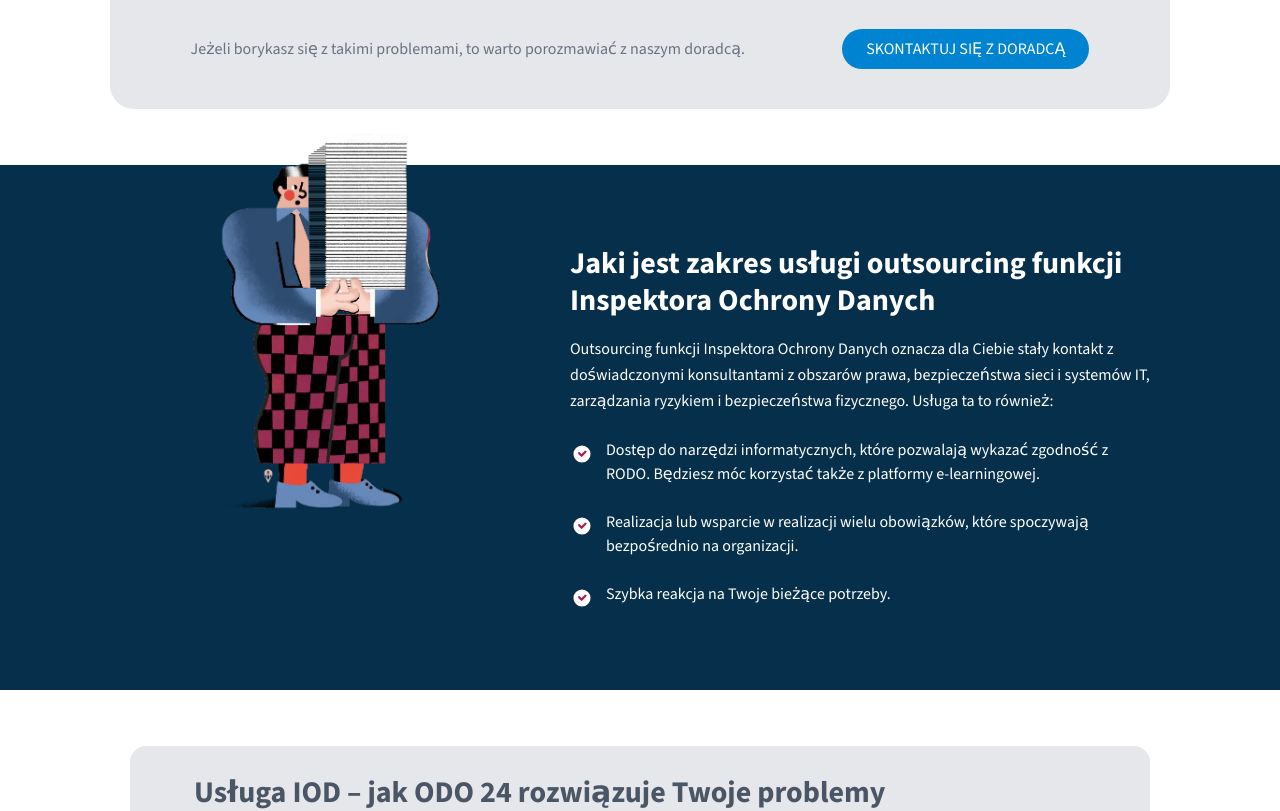
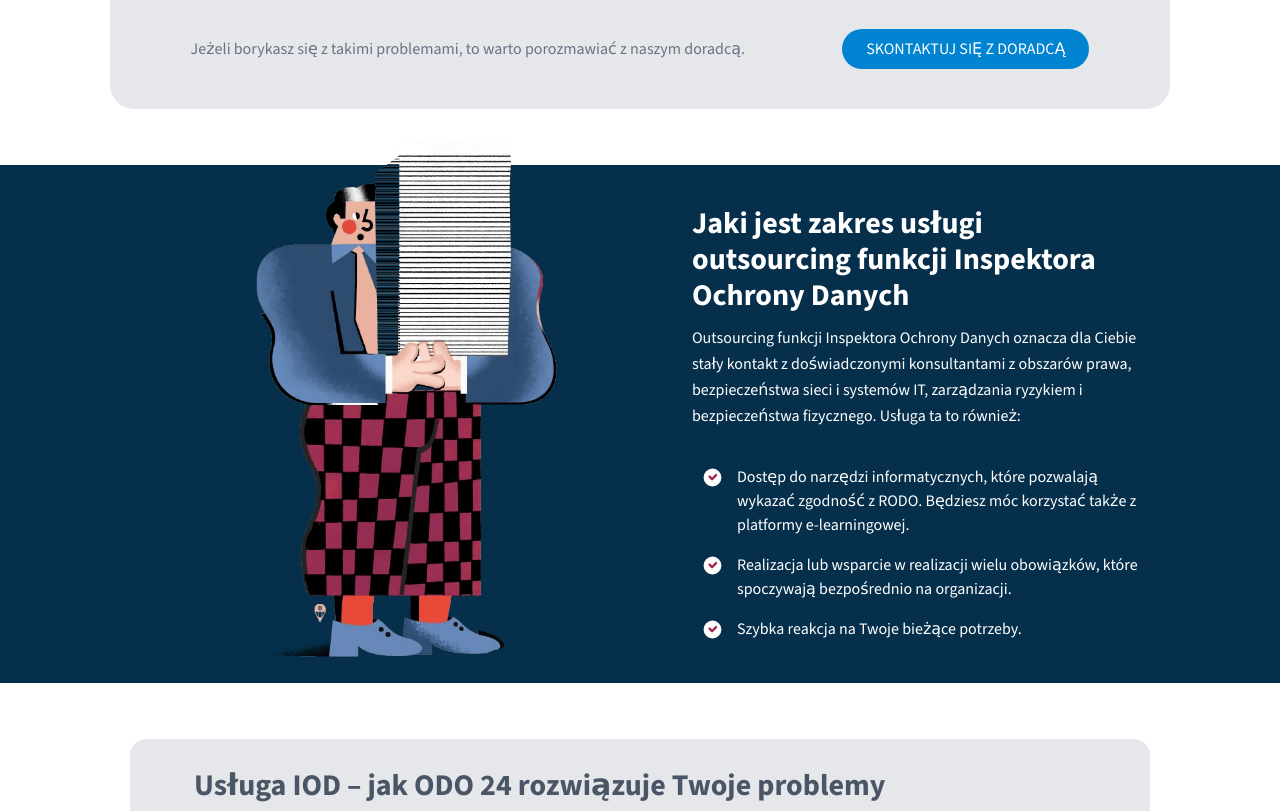
Before and after one commit to joemar-ceneza/odo24, a Next.js app: page /oferta/1 in a window 1280 px wide. Shown: the part 1280-2091 px from the top of the page. Built offline with nearby package versions, Linux system fonts and the light colour scheme.

Commit message:
refractor: update IodScopeSection layout and styles to match IodDeliverableSection design

```diff
--- a/src/components/IodScopeSection.tsx
+++ b/src/components/IodScopeSection.tsx
@@ -1,27 +1,18 @@
 import { iodScope } from "@/lib/iod-data";
 import Image from "next/image";
 
-export default function IodScopeSection() {
+export default function IodDeliverablesSection() {
   return (
-    <section className="bg-sky-950 text-white">
-      <div className="max-w-[1060px] w-full mx-auto flex items-center justify-between px-5 py-20 gap-10 max-lg:flex-col max-lg:py-10">
-        <div className="shrink-0 -mt-40 max-lg:mt-0">
-          <Image
-            src={iodScope.image}
-            alt="Zespół IOD"
-            width={400}
-            height={400}
-            className="scale-x-[-1] h-auto max-w-full -mt-10"
-            priority
-          />
-        </div>
-        <div className="flex-1">
-          <h2 className="text-3xl font-bold leading-tight mb-4">{iodScope.heading}</h2>
+    <section className=" bg-sky-950 text-white">
+      <div className="max-w-[1060px] mx-auto flex items-center px-5 max-lg:flex-col">
+        <Image src={iodScope.image} alt={iodScope.alt} width={550} height={550} className="scale-x-[-1] -mt-8" />
+        <div className="px-3 py-3">
+          <h2 className="text-3xl font-bold my-3 max-lg:text-center">{iodScope.heading}</h2>
           <p className="mb-6 leading-relaxed">{iodScope.description}</p>
-          <ul className="space-y-6">
+          <ul className="space-y-4 py-3 pl-2">
             {iodScope.bullets.map((item, idx) => (
               <li key={idx} className="flex items-start gap-3">
-                <Image src="/images/icon-check-white.svg" alt="check" width={24} height={24} className="mt-1" />
+                <Image src="/images/icon-check-white.svg" alt="icon-check-white" width={25} height={25} />
                 <span>{item}</span>
               </li>
             ))}
--- a/src/lib/iod-data.ts
+++ b/src/lib/iod-data.ts
@@ -16,6 +16,7 @@ export interface IodOutSourcingSection {
 
 export interface IodScopeSection {
   image: string;
+  alt: string;
   heading: string;
   description: string;
   bullets: string[];
@@ -168,6 +169,7 @@ export const iodOutSourcing: IodOutSourcingSection = {
 
 export const iodScope: IodScopeSection = {
   image: "/images/man-with-documents.png",
+  alt: "Zespół IOD",
   heading: "Jaki jest zakres usługi outsourcing funkcji Inspektora Ochrony Danych",
   description:
     "Outsourcing funkcji Inspektora Ochrony Danych oznacza dla Ciebie stały kontakt z doświadczonymi konsultantami z obszarów prawa, bezpieczeństwa sieci i systemów IT, zarządzania ryzykiem i bezpieczeństwa fizycznego. Usługa ta to również:",
```
